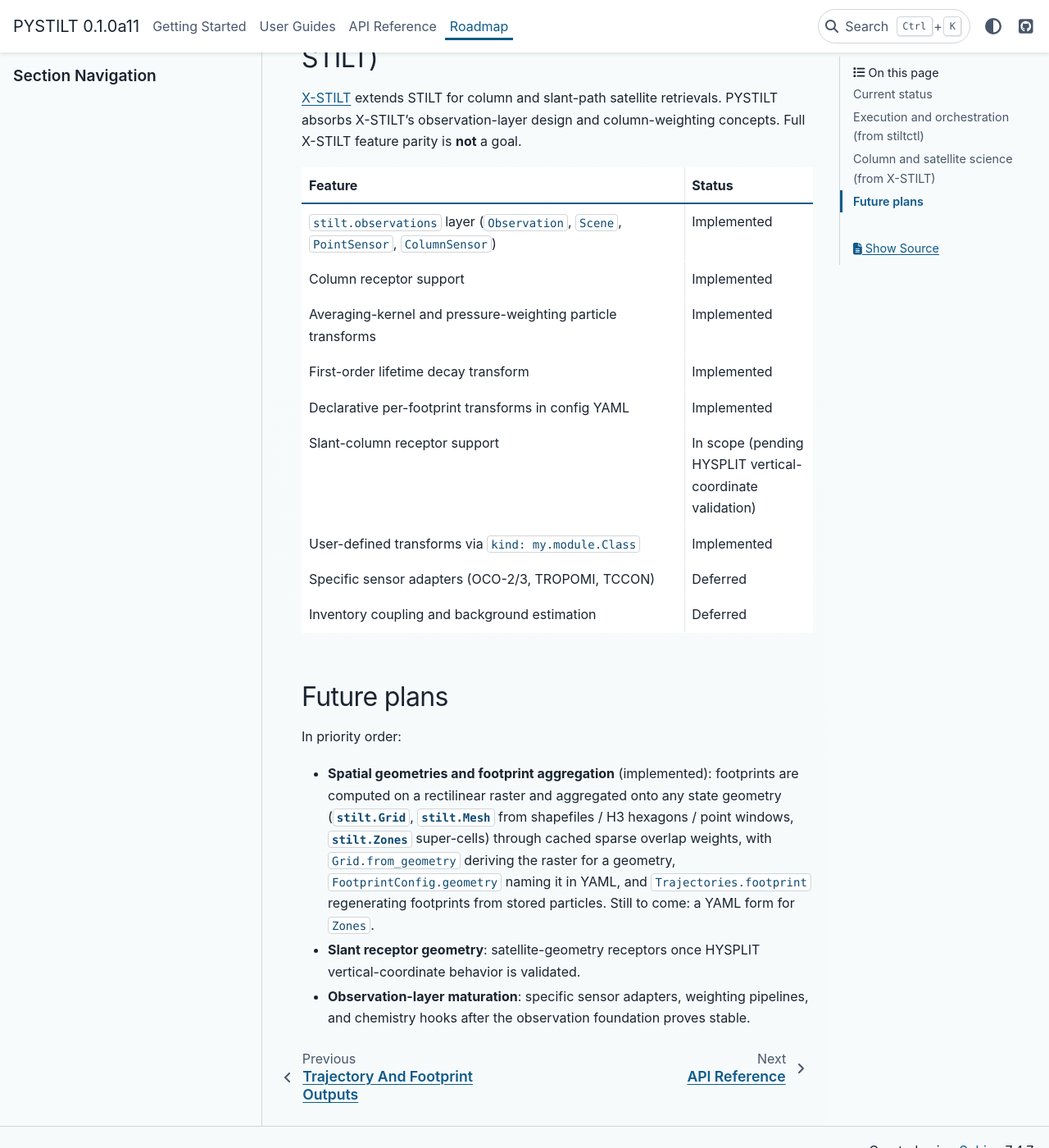
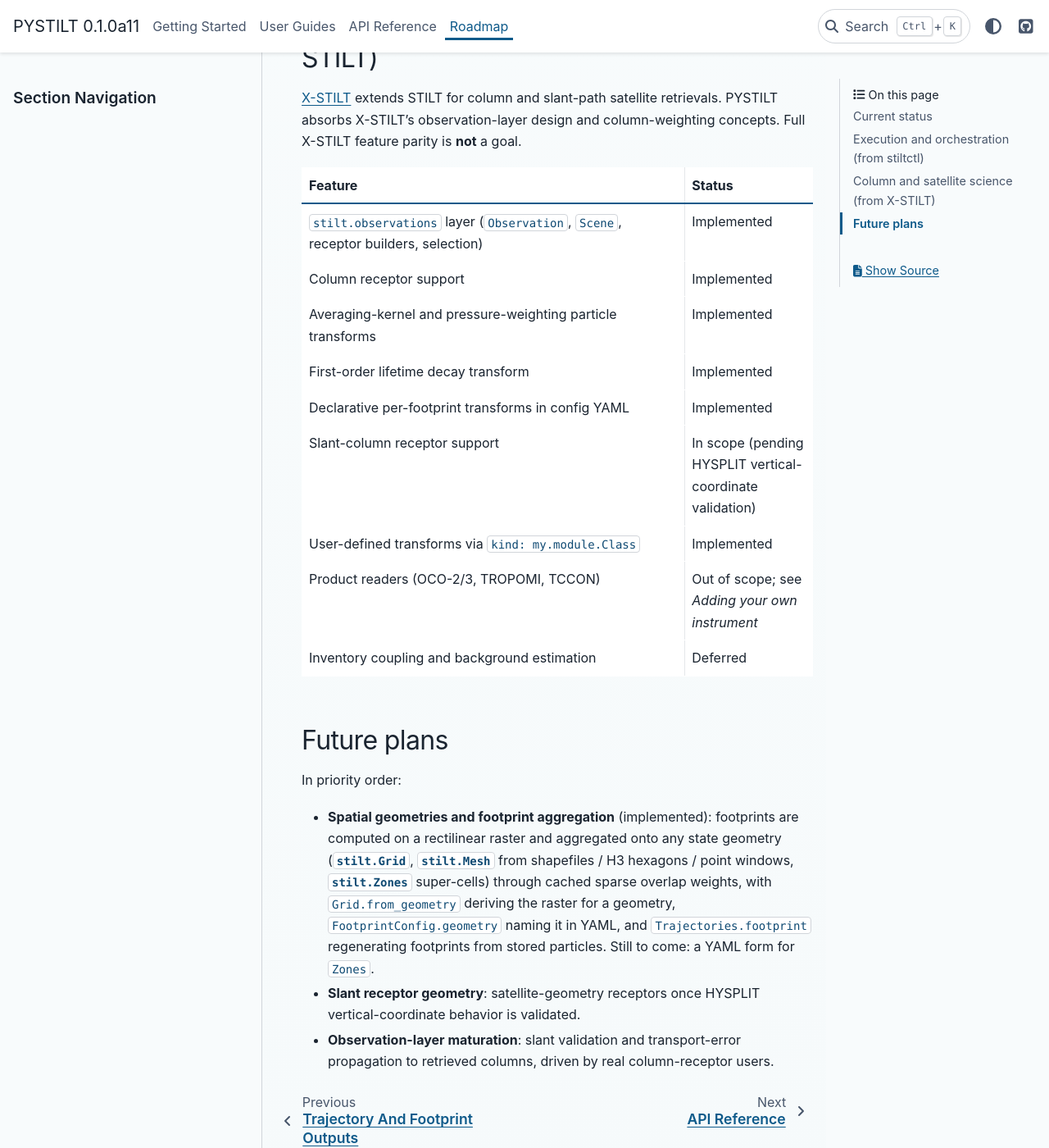
Before and after one commit to fbirds5230/runtraj, a Sphinx documentation site: the page built from docs/roadmap.rst, in a window 1280 px wide and 1400 px high, scrolled down 1476 px. Shown: the whole window at 82% size. Built offline with Sphinx 7.4.7 and the PyData theme 0.15.4, drawn with Linux system fonts in a browser that asks for light colours; pages that are not in the unit, such as notebooks, are missing from menus.

Commit message:
refactor(observations): keep the X-STILT port, drop the sensor facade
The observation layer is now exactly the X-STILT port: Observation, the
geometry records, the point/column/multipoint/slant receptor builders, and
the selection and jitter helpers. Removed the Sensor / BaseSensor /
PointSensor / ColumnSensor facade, UncertaintyBudget / UncertaintyComponent
and Observation.uncertainty_budget, and the make_scene /
group_scenes_by_{key,swath,metadata,time_gap} helpers; none had a consumer.

Scene stays as a small frozen dataclass (id, time-ordered observations,
metadata, time, time_range) with one method, receptors(build), which maps
any observation-to-receptor callable over its members. Two groupers remain:
group_by_overpass(max_gap="30min"), the X-STILT overpass finder, and
group_observations(key=...).

A new instrument is a reader that yields Observations plus, when needed,
your own builder and transform; the observations guide is rewritten around
that four-step recipe with a worked example, and the X-STILT migration table
maps each X-STILT function to its PYSTILT equivalent.

Tests: 821 passed (21 facade tests removed, 8 scene tests added).

```diff
--- a/docs/reference/index.rst
+++ b/docs/reference/index.rst
@@ -8,7 +8,7 @@ is grouped by workflow area, closer to how pandas organizes its reference:
 - ``stilt.config`` for output configuration and STILT parameter models
 - ``stilt.execution`` for local, Slurm, and Kubernetes execution
 - ``stilt.transforms`` for particle transforms (averaging kernel, pressure weighting, lifetime)
-- ``stilt.observations`` for scene, sensor, and receptor-builder objects
+- ``stilt.observations`` for observations, scenes, receptor builders, and selection
 - ``stilt.project`` and ``stilt.store`` for project roots and output stores
 
 .. warning::
--- a/docs/roadmap.rst
+++ b/docs/roadmap.rst
@@ -67,7 +67,7 @@ design and column-weighting concepts.  Full X-STILT feature parity is
 
    * - Feature
      - Status
-   * - ``stilt.observations`` layer (``Observation``, ``Scene``, ``PointSensor``, ``ColumnSensor``)
+   * - ``stilt.observations`` layer (``Observation``, ``Scene``, receptor builders, selection)
      - Implemented
    * - Column receptor support
      - Implemented
@@ -81,8 +81,8 @@ design and column-weighting concepts.  Full X-STILT feature parity is
      - In scope (pending HYSPLIT vertical-coordinate validation)
    * - User-defined transforms via ``kind: my.module.Class``
      - Implemented
-   * - Specific sensor adapters (OCO-2/3, TROPOMI, TCCON)
-     - Deferred
+   * - Product readers (OCO-2/3, TROPOMI, TCCON)
+     - Out of scope; see *Adding your own instrument*
    * - Inventory coupling and background estimation
      - Deferred
 
@@ -101,6 +101,5 @@ In priority order:
   Still to come: a YAML form for ``Zones``.
 - **Slant receptor geometry**: satellite-geometry receptors once
   HYSPLIT vertical-coordinate behavior is validated.
-- **Observation-layer maturation**: specific sensor
-  adapters, weighting pipelines, and chemistry hooks after the observation
-  foundation proves stable.
+- **Observation-layer maturation**: slant validation and transport-error
+  propagation to retrieved columns, driven by real column-receptor users.
```
Also changed, not shown: README.md (+17 -23 lines), docs/reference/observations.rst (+12 -10 lines).
